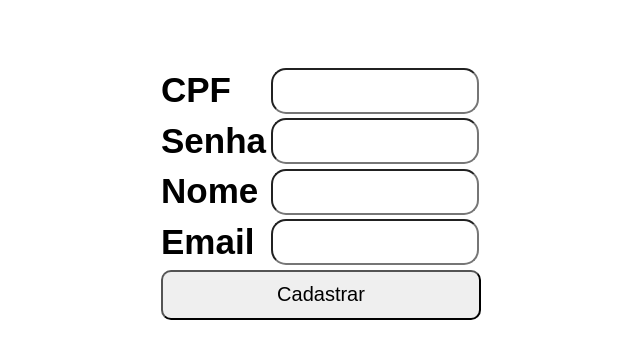
After one commit to iamvinibd/projeto_tcc, a PHP site: page /pag_cadastro.php in a window 1280 px wide. The commit adds this page. Shown: the top 363 px of the page, without its empty margins (354-994 px from the left). Run offline with PHP 8.4, Linux system fonts and the light colour scheme.

Commit message:
Adicionado pagina para cadastro

```diff
--- a/_server/login.php
+++ b/_server/login.php
@@ -30,5 +30,8 @@ if($RowMatched == 1){
     echo "<script>alert('Senha Inválida');history.back();</script>";
   }
 }
+else{
+    echo "<script>alert('Usuário não encontrado');history.back();</script>";
+}
 
 ?>
--- a/home.php
+++ b/home.php
@@ -44,7 +44,7 @@
       					<td colspan="2"><input type="submit" value="Entrar" class="btn"></td>
       				</tr>
       				<tr>
-      					<td colspan="2"><a href="PageCadastro.php"><input type="button" value="Cadastre-se" class="btn"></a></td>
+      					<td colspan="2"><a href="pag_cadastro.php"><input type="button" value="Cadastre-se" class="btn"></a></td>
       				</tr>
       			</table>
       		</form>
--- /dev/null
+++ b/pag_cadastro.php
@@ -0,0 +1,41 @@
+<!DOCTYPE html>
+<html lang="pt-br">
+  <head>
+    <meta charset="utf-8">
+    <link rel="stylesheet" href="_css/style.css">
+    <title>Cadastro</title>
+  </head>
+  <body>
+    <div class="c_Cadastro">
+      <!-- Criação do formulario para login-->
+        <form method="post" action="_server/cadastro.php" id="CadastroForm">
+          <!--Criação da tabela p posicionar os itens do login-->
+          <table id="CadastroTable">
+            <tr>
+              <td>CPF</td>
+              <td><input type="text" maxlength="11" name="UserCPF" class="TextInput"></td>
+            </tr>
+            <tr>
+              <td>Senha</td>
+              <td><input type="password" maxlength="8" name="UserSenha" class="TextInput"></td>
+            </tr>
+            <tr>
+              <td>Nome</td>
+              <td><input type="text" maxlength="30" name="UserNome" class="TextInput"></td>
+            </tr>
+            <tr>
+              <td>Email</td>
+              <td><input type="text" maxlength="50" name="UserEmail" class="TextInput"></td>
+            </tr>
+            <!--Criação dos botões Login/PageCadastro
+            login: submit informações do formulario para a action mencionada no formulário
+            Cadastro: Leva para a página de cadastro do usuário mencionada no href-->
+            <tr>
+              <td colspan="2"><input type="submit" value="Cadastrar" class="btn"></td>
+            </tr>
+          </table>
+        </form>
+      </div>
+
+  </body>
+</html>
```
Also changed, not shown: _server/cadastro.php (added, +47 -0 lines), 16 other files.
